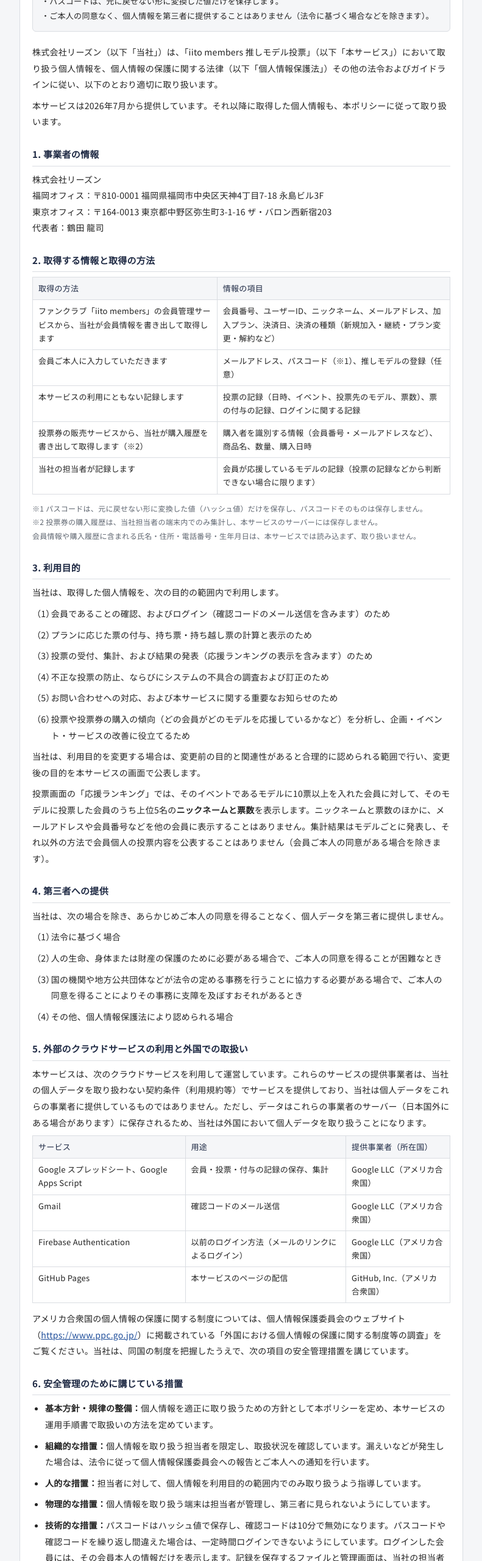
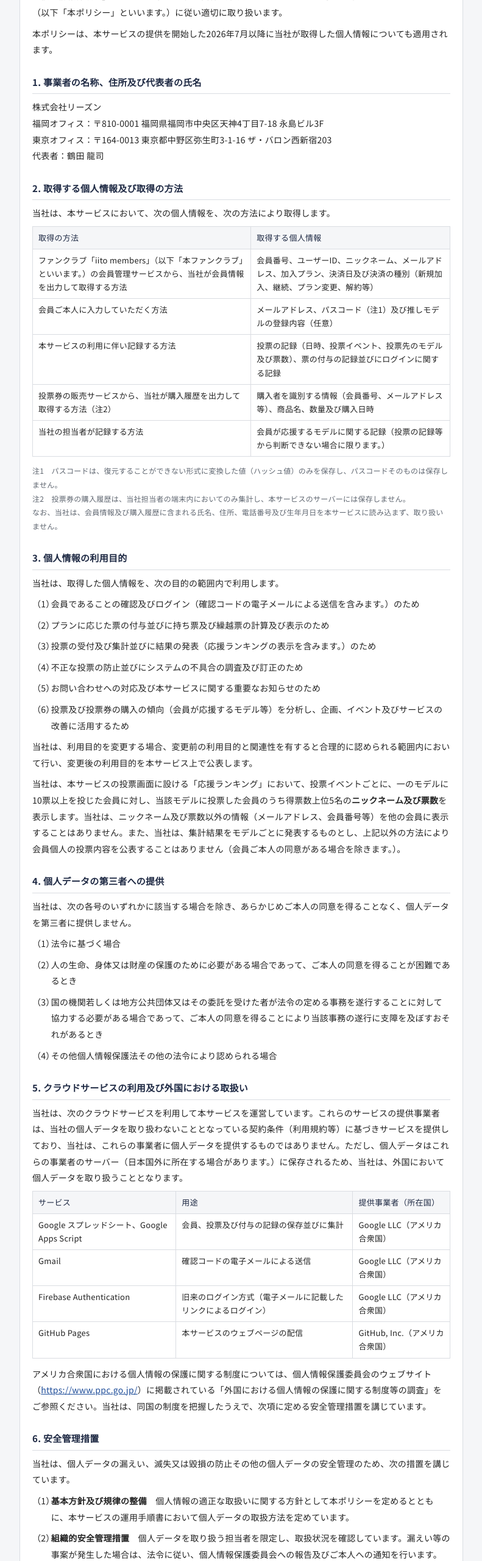
Before and after one commit to reasonholdings/iito-voting, a plain HTML site: page privacy.html in a window 1280 px wide. Shown: the part 240-2800 px from the top of the page at 61% size, without its empty margins (244-1035 px from the left). Drawn offline with Linux system fonts and the light colour scheme.

Commit message:
Rewrite the privacy policy in formal Japanese
Co-Authored-By: Claude Opus 5.5 <noreply@anthropic.com>
Claude-Session: https://claude.ai/code/session_019xpWVByg3D3j4qd11sAAAt

```diff
--- a/privacy.html
+++ b/privacy.html
@@ -44,106 +44,111 @@ a{color:var(--ln)}
   <div class="meta">iito members 推しモデル投票　／　制定日：2026年11月1日　／　最終改定日：2026年11月21日</div>
 
   <div class="card">
-    <div class="lead"><b>主な内容</b><br>・投票サービスでは、氏名・住所・電話番号・生年月日を取り扱いません。<br>・パスコードは、元に戻せない形に変換した値だけを保存します。<br>・ご本人の同意なく、個人情報を第三者に提供することはありません（法令に基づく場合などを除きます）。</div>
+    <p>株式会社リーズン（以下「当社」といいます。）は、当社が提供する「iito members 推しモデル投票」（以下「本サービス」といいます。）において取り扱う個人情報について、個人情報の保護に関する法律（以下「個人情報保護法」といいます。）その他の関係法令及びガイドラインを遵守し、本プライバシーポリシー（以下「本ポリシー」といいます。）に従い適切に取り扱います。</p>
+    <p>本ポリシーは、本サービスの提供を開始した2026年7月以降に当社が取得した個人情報についても適用されます。</p>
 
-    <p>株式会社リーズン（以下「当社」）は、「iito members 推しモデル投票」（以下「本サービス」）において取り扱う個人情報を、個人情報の保護に関する法律（以下「個人情報保護法」）その他の法令およびガイドラインに従い、以下のとおり適切に取り扱います。</p>
-    <p>本サービスは2026年7月から提供しています。それ以降に取得した個人情報も、本ポリシーに従って取り扱います。</p>
-
-    <h2>1. 事業者の情報</h2>
+    <h2>1. 事業者の名称、住所及び代表者の氏名</h2>
     <p>株式会社リーズン<br>
     福岡オフィス：〒810-0001 福岡県福岡市中央区天神4丁目7-18 永島ビル3F<br>
     東京オフィス：〒164-0013 東京都中野区弥生町3-1-16 ザ・バロン西新宿203<br>
     代表者：鶴田 龍司</p>
 
-    <h2>2. 取得する情報と取得の方法</h2>
+    <h2>2. 取得する個人情報及び取得の方法</h2>
+    <p>当社は、本サービスにおいて、次の個人情報を、次の方法により取得します。</p>
     <div class="tbl"><table>
-      <tr><th>取得の方法</th><th>情報の項目</th></tr>
-      <tr><td>ファンクラブ「iito members」の会員管理サービスから、当社が会員情報を書き出して取得します</td><td>会員番号、ユーザーID、ニックネーム、メールアドレス、加入プラン、決済日、決済の種類（新規加入・継続・プラン変更・解約など）</td></tr>
-      <tr><td>会員ご本人に入力していただきます</td><td>メールアドレス、パスコード（※1）、推しモデルの登録（任意）</td></tr>
-      <tr><td>本サービスの利用にともない記録します</td><td>投票の記録（日時、イベント、投票先のモデル、票数）、票の付与の記録、ログインに関する記録</td></tr>
-      <tr><td>投票券の販売サービスから、当社が購入履歴を書き出して取得します（※2）</td><td>購入者を識別する情報（会員番号・メールアドレスなど）、商品名、数量、購入日時</td></tr>
-      <tr><td>当社の担当者が記録します</td><td>会員が応援しているモデルの記録（投票の記録などから判断できない場合に限ります）</td></tr>
+      <tr><th>取得の方法</th><th>取得する個人情報</th></tr>
+      <tr><td>ファンクラブ「iito members」（以下「本ファンクラブ」といいます。）の会員管理サービスから、当社が会員情報を出力して取得する方法</td><td>会員番号、ユーザーID、ニックネーム、メールアドレス、加入プラン、決済日及び決済の種別（新規加入、継続、プラン変更、解約等）</td></tr>
+      <tr><td>会員ご本人に入力していただく方法</td><td>メールアドレス、パスコード（注1）及び推しモデルの登録内容（任意）</td></tr>
+      <tr><td>本サービスの利用に伴い記録する方法</td><td>投票の記録（日時、投票イベント、投票先のモデル及び票数）、票の付与の記録並びにログインに関する記録</td></tr>
+      <tr><td>投票券の販売サービスから、当社が購入履歴を出力して取得する方法（注2）</td><td>購入者を識別する情報（会員番号、メールアドレス等）、商品名、数量及び購入日時</td></tr>
+      <tr><td>当社の担当者が記録する方法</td><td>会員が応援するモデルに関する記録（投票の記録等から判断できない場合に限ります。）</td></tr>
     </table></div>
-    <p class="note">※1 パスコードは、元に戻せない形に変換した値（ハッシュ値）だけを保存し、パスコードそのものは保存しません。<br>
-    ※2 投票券の購入履歴は、当社担当者の端末内でのみ集計し、本サービスのサーバーには保存しません。<br>
-    会員情報や購入履歴に含まれる氏名・住所・電話番号・生年月日は、本サービスでは読み込まず、取り扱いません。</p>
+    <p class="note">注1　パスコードは、復元することができない形式に変換した値（ハッシュ値）のみを保存し、パスコードそのものは保存しません。<br>
+    注2　投票券の購入履歴は、当社担当者の端末内においてのみ集計し、本サービスのサーバーには保存しません。<br>
+    なお、当社は、会員情報及び購入履歴に含まれる氏名、住所、電話番号及び生年月日を本サービスに読み込まず、取り扱いません。</p>
 
-    <h2>3. 利用目的</h2>
+    <h2>3. 個人情報の利用目的</h2>
     <p>当社は、取得した個人情報を、次の目的の範囲内で利用します。</p>
     <ol class="paren">
-      <li>会員であることの確認、およびログイン（確認コードのメール送信を含みます）のため</li>
-      <li>プランに応じた票の付与、持ち票・持ち越し票の計算と表示のため</li>
-      <li>投票の受付、集計、および結果の発表（応援ランキングの表示を含みます）のため</li>
-      <li>不正な投票の防止、ならびにシステムの不具合の調査および訂正のため</li>
-      <li>お問い合わせへの対応、および本サービスに関する重要なお知らせのため</li>
-      <li>投票や投票券の購入の傾向（どの会員がどのモデルを応援しているかなど）を分析し、企画・イベント・サービスの改善に役立てるため</li>
+      <li>会員であることの確認及びログイン（確認コードの電子メールによる送信を含みます。）のため</li>
+      <li>プランに応じた票の付与並びに持ち票及び繰越票の計算及び表示のため</li>
+      <li>投票の受付及び集計並びに結果の発表（応援ランキングの表示を含みます。）のため</li>
+      <li>不正な投票の防止並びにシステムの不具合の調査及び訂正のため</li>
+      <li>お問い合わせへの対応及び本サービスに関する重要なお知らせのため</li>
+      <li>投票及び投票券の購入の傾向（会員が応援するモデル等）を分析し、企画、イベント及びサービスの改善に活用するため</li>
     </ol>
-    <p>当社は、利用目的を変更する場合は、変更前の目的と関連性があると合理的に認められる範囲で行い、変更後の目的を本サービスの画面で公表します。</p>
-    <p>投票画面の「応援ランキング」では、そのイベントであるモデルに10票以上を入れた会員に対して、そのモデルに投票した会員のうち上位5名の<b>ニックネームと票数</b>を表示します。ニックネームと票数のほかに、メールアドレスや会員番号などを他の会員に表示することはありません。集計結果はモデルごとに発表し、それ以外の方法で会員個人の投票内容を公表することはありません（会員ご本人の同意がある場合を除きます）。</p>
+    <p>当社は、利用目的を変更する場合、変更前の利用目的と関連性を有すると合理的に認められる範囲内において行い、変更後の利用目的を本サービス上で公表します。</p>
+    <p>当社は、本サービスの投票画面に設ける「応援ランキング」において、投票イベントごとに、一のモデルに10票以上を投じた会員に対し、当該モデルに投票した会員のうち得票数上位5名の<b>ニックネーム及び票数</b>を表示します。当社は、ニックネーム及び票数以外の情報（メールアドレス、会員番号等）を他の会員に表示することはありません。また、当社は、集計結果をモデルごとに発表するものとし、上記以外の方法により会員個人の投票内容を公表することはありません（会員ご本人の同意がある場合を除きます。）。</p>
 
-    <h2>4. 第三者への提供</h2>
-    <p>当社は、次の場合を除き、あらかじめご本人の同意を得ることなく、個人データを第三者に提供しません。</p>
+    <h2>4. 個人データの第三者への提供</h2>
+    <p>当社は、次の各号のいずれかに該当する場合を除き、あらかじめご本人の同意を得ることなく、個人データを第三者に提供しません。</p>
     <ol class="paren">
       <li>法令に基づく場合</li>
-      <li>人の生命、身体または財産の保護のために必要がある場合で、ご本人の同意を得ることが困難なとき</li>
-      <li>国の機関や地方公共団体などが法令の定める事務を行うことに協力する必要がある場合で、ご本人の同意を得ることによりその事務に支障を及ぼすおそれがあるとき</li>
-      <li>その他、個人情報保護法により認められる場合</li>
+      <li>人の生命、身体又は財産の保護のために必要がある場合であって、ご本人の同意を得ることが困難であるとき</li>
+      <li>国の機関若しくは地方公共団体又はその委託を受けた者が法令の定める事務を遂行することに対して協力する必要がある場合であって、ご本人の同意を得ることにより当該事務の遂行に支障を及ぼすおそれがあるとき</li>
+      <li>その他個人情報保護法その他の法令により認められる場合</li>
     </ol>
 
-    <h2>5. 外部のクラウドサービスの利用と外国での取扱い</h2>
-    <p>本サービスは、次のクラウドサービスを利用して運営しています。これらのサービスの提供事業者は、当社の個人データを取り扱わない契約条件（利用規約等）でサービスを提供しており、当社は個人データをこれらの事業者に提供しているものではありません。ただし、データはこれらの事業者のサーバー（日本国外にある場合があります）に保存されるため、当社は外国において個人データを取り扱うことになります。</p>
+    <h2>5. クラウドサービスの利用及び外国における取扱い</h2>
+    <p>当社は、次のクラウドサービスを利用して本サービスを運営しています。これらのサービスの提供事業者は、当社の個人データを取り扱わないこととなっている契約条件（利用規約等）に基づきサービスを提供しており、当社は、これらの事業者に個人データを提供するものではありません。ただし、個人データはこれらの事業者のサーバー（日本国外に所在する場合があります。）に保存されるため、当社は、外国において個人データを取り扱うこととなります。</p>
     <div class="tbl"><table>
       <tr><th>サービス</th><th>用途</th><th>提供事業者（所在国）</th></tr>
-      <tr><td>Google スプレッドシート、Google Apps Script</td><td>会員・投票・付与の記録の保存、集計</td><td>Google LLC（アメリカ合衆国）</td></tr>
-      <tr><td>Gmail</td><td>確認コードのメール送信</td><td>Google LLC（アメリカ合衆国）</td></tr>
-      <tr><td>Firebase Authentication</td><td>以前のログイン方法（メールのリンクによるログイン）</td><td>Google LLC（アメリカ合衆国）</td></tr>
-      <tr><td>GitHub Pages</td><td>本サービスのページの配信</td><td>GitHub, Inc.（アメリカ合衆国）</td></tr>
+      <tr><td>Google スプレッドシート、Google Apps Script</td><td>会員、投票及び付与の記録の保存並びに集計</td><td>Google LLC（アメリカ合衆国）</td></tr>
+      <tr><td>Gmail</td><td>確認コードの電子メールによる送信</td><td>Google LLC（アメリカ合衆国）</td></tr>
+      <tr><td>Firebase Authentication</td><td>旧来のログイン方式（電子メールに記載したリンクによるログイン）</td><td>Google LLC（アメリカ合衆国）</td></tr>
+      <tr><td>GitHub Pages</td><td>本サービスのウェブページの配信</td><td>GitHub, Inc.（アメリカ合衆国）</td></tr>
     </table></div>
-    <p>アメリカ合衆国の個人情報の保護に関する制度については、個人情報保護委員会のウェブサイト（<a href="https://www.ppc.go.jp/" target="_blank" rel="noopener">https://www.ppc.go.jp/</a>）に掲載されている「外国における個人情報の保護に関する制度等の調査」をご覧ください。当社は、同国の制度を把握したうえで、次の項目の安全管理措置を講じています。</p>
+    <p>アメリカ合衆国における個人情報の保護に関する制度については、個人情報保護委員会のウェブサイト（<a href="https://www.ppc.go.jp/" target="_blank" rel="noopener">https://www.ppc.go.jp/</a>）に掲載されている「外国における個人情報の保護に関する制度等の調査」をご参照ください。当社は、同国の制度を把握したうえで、次項に定める安全管理措置を講じています。</p>
 
-    <h2>6. 安全管理のために講じている措置</h2>
-    <ul>
-      <li><b>基本方針・規律の整備：</b>個人情報を適正に取り扱うための方針として本ポリシーを定め、本サービスの運用手順書で取扱いの方法を定めています。</li>
-      <li><b>組織的な措置：</b>個人情報を取り扱う担当者を限定し、取扱状況を確認しています。漏えいなどが発生した場合は、法令に従って個人情報保護委員会への報告とご本人への通知を行います。</li>
-      <li><b>人的な措置：</b>担当者に対して、個人情報を利用目的の範囲内でのみ取り扱うよう指導しています。</li>
-      <li><b>物理的な措置：</b>個人情報を取り扱う端末は担当者が管理し、第三者に見られないようにしています。</li>
-      <li><b>技術的な措置：</b>パスコードはハッシュ値で保存し、確認コードは10分で無効になります。パスコードや確認コードを繰り返し間違えた場合は、一定時間ログインできないようにしています。ログインした会員には、その会員本人の情報だけを表示します。記録を保存するファイルと管理画面は、当社の担当者だけが利用できるよう設定しています。</li>
-      <li><b>外的環境の把握：</b>前項のとおり、データを保存する国の制度を把握したうえで、安全管理措置を講じています。</li>
-    </ul>
+    <h2>6. 安全管理措置</h2>
+    <p>当社は、個人データの漏えい、滅失又は毀損の防止その他の個人データの安全管理のため、次の措置を講じています。</p>
+    <ol class="paren">
+      <li><b>基本方針及び規律の整備</b>　個人情報の適正な取扱いに関する方針として本ポリシーを定めるとともに、本サービスの運用手順書において個人データの取扱方法を定めています。</li>
+      <li><b>組織的安全管理措置</b>　個人データを取り扱う担当者を限定し、取扱状況を確認しています。漏えい等の事案が発生した場合は、法令に従い、個人情報保護委員会への報告及びご本人への通知を行います。</li>
+      <li><b>人的安全管理措置</b>　個人データを取り扱う担当者に対し、利用目的の範囲内においてのみ個人データを取り扱うよう指導しています。</li>
+      <li><b>物理的安全管理措置</b>　個人データを取り扱う端末は担当者が管理し、権限を有しない者による閲覧を防止しています。</li>
+      <li><b>技術的安全管理措置</b>　パスコードはハッシュ値により保存し、確認コードは発行から10分で無効となるよう設定しています。パスコード又は確認コードの入力を一定回数誤った場合は、一定時間ログインを制限しています。ログインした会員に対しては、当該会員本人の情報のみを表示します。また、記録を保存するファイル及び管理画面は、当社の担当者のみが利用できるよう設定しています。</li>
+      <li><b>外的環境の把握</b>　前項に記載のとおり、個人データを保存する外国の制度を把握したうえで、安全管理措置を講じています。</li>
+    </ol>
 
     <h2>7. 端末への情報の保存</h2>
-    <p>本サービスは、次回のログインの手間を減らし、画面をすばやく表示するため、ログインの状態、ニックネーム、ご自身の投票と票の付与の記録、推しモデルなどを、ご利用のブラウザ内（ローカルストレージ）に保存します。他の会員の情報は保存しません。マイページの「ログアウト」でログインの状態は削除されます。すべて削除したい場合は、ブラウザの設定から本サービスのサイトデータを削除してください。共用の端末では、利用後にログアウトしてください。本サービスでは、広告を目的とした追跡は行っていません。</p>
+    <p>本サービスは、次回以降のログインを容易にし、画面を速やかに表示するため、ログインの状態、ニックネーム、ご本人の投票及び票の付与の記録、推しモデル等を、ご利用のブラウザ内（ローカルストレージ）に保存します。他の会員の情報は保存しません。マイページの「ログアウト」を選択すると、ログインの状態は削除されます。保存された情報をすべて削除する場合は、ブラウザの設定から本サービスのサイトデータを削除してください。共用の端末をご利用の場合は、利用後に必ずログアウトしてください。なお、本サービスでは、広告を目的とした利用者の追跡は行っていません。</p>
 
     <h2>8. 外部への情報の送信</h2>
-    <p>本サービスのページを表示する際、文字やアイコン、ログイン機能を読み込むため、ご利用の端末から次の事業者に、IPアドレス、ブラウザの種類、閲覧したページのアドレスなどの情報が送信されます。</p>
+    <p>本サービスのウェブページを表示する際、文字、アイコン及びログイン機能を読み込むため、ご利用の端末から次の事業者に対し、IPアドレス、ブラウザの種類、閲覧したページのアドレス等の情報が送信されます。</p>
     <div class="tbl"><table>
       <tr><th>送信先</th><th>目的</th></tr>
-      <tr><td>Google LLC（Google Fonts、Firebase）</td><td>文字（フォント）の表示、ログイン機能の読み込み</td></tr>
+      <tr><td>Google LLC（Google Fonts、Firebase）</td><td>文字（フォント）の表示及びログイン機能の読み込み</td></tr>
       <tr><td>jsDelivr（オープンソースのファイル配信サービス）</td><td>アイコンの表示</td></tr>
-      <tr><td>GitHub, Inc.（GitHub Pages）</td><td>ページの配信</td></tr>
+      <tr><td>GitHub, Inc.（GitHub Pages）</td><td>ウェブページの配信</td></tr>
     </table></div>
     <p>送信された情報は、各事業者のプライバシーポリシーに従って取り扱われます。</p>
 
     <h2>9. 保存期間</h2>
-    <p>当社は、個人情報を利用目的の達成に必要な期間に限り保存し、必要がなくなったときは遅滞なく消去します。ただし、会員がプランを解約した後も、集計の確認やお問い合わせへの対応のため、投票と票の付与の記録を一定期間保存することがあります。</p>
+    <p>当社は、個人情報を利用目的の達成に必要な期間に限り保存し、その必要がなくなった場合は遅滞なく消去します。ただし、会員がプランを解約した後においても、集計の確認及びお問い合わせへの対応のため、投票及び票の付与の記録を一定期間保存する場合があります。</p>
 
-    <h2>10. 開示等のご請求</h2>
+    <h2>10. 保有個人データの開示等の請求</h2>
     <ol>
-      <li>ご本人は、当社が保有するご自身の個人データについて、利用目的の通知、開示（第三者提供の記録の開示を含みます）、内容の訂正・追加・削除、利用の停止・消去、および第三者への提供の停止を請求することができます。</li>
-      <li>ご請求は、下記の窓口へメールでご連絡ください。ご本人であることを確認するため、iito members に登録しているメールアドレスからお送りいただくか、当社が別途お願いする方法で確認させていただきます。代理人によるご請求の場合は、代理権を確認できる書類をお願いすることがあります。</li>
+      <li>ご本人は、当社が保有するご本人の保有個人データについて、利用目的の通知、開示（第三者提供記録の開示を含みます。）、内容の訂正、追加若しくは削除、利用の停止若しくは消去又は第三者への提供の停止（以下「開示等」といいます。）を請求することができます。</li>
+      <li>開示等の請求は、第11項に定める窓口に電子メールによりお申し出ください。当社は、ご本人であることを確認するため、本ファンクラブに登録されたメールアドレスからの送信をお願いし、又は当社が別途定める方法により確認を行います。代理人による請求の場合は、代理権を確認できる書類のご提出をお願いすることがあります。</li>
       <li>当社は、ご本人であることを確認したうえで、法令に従い遅滞なく対応します。法令により対応できない場合は、その理由をご説明します。</li>
-      <li>開示のご請求の手数料はいただきません。</li>
+      <li>開示等の請求に係る手数料はいただきません。</li>
     </ol>
 
-    <h2>11. お問い合わせ・苦情の窓口</h2>
-    <p>個人情報の取扱いに関するお問い合わせや苦情は、次の窓口で受け付けます。<br>
+    <h2>11. お問い合わせ及び苦情の窓口</h2>
+    <p>個人情報の取扱いに関するお問い合わせ及び苦情は、次の窓口において受け付けます。<br>
     株式会社リーズン　iito members 運営担当<br>
-    メール：<a href="mailto:info@reason.holdings">info@reason.holdings</a></p>
+    電子メール：<a href="mailto:info@reason.holdings">info@reason.holdings</a></p>
 
     <h2>12. 本ポリシーの変更</h2>
-    <p>当社は、法令の改正やサービスの変更に応じて、本ポリシーを変更することがあります。重要な変更を行う場合は、本サービスの画面その他の適切な方法でお知らせします。</p>
+    <p>当社は、法令の改正、本サービスの内容の変更その他の事由により、本ポリシーを変更することがあります。重要な変更を行う場合は、本サービス上への掲載その他の適切な方法により周知します。</p>
 
-    <div class="sign"><p>2026年11月1日 制定<br>2026年11月21日 改定（3. 利用目的：応援ランキングの表示を追加。2026年11月23日から適用）<br>株式会社リーズン</p></div>
+    <div class="sign">
+      <p>2026年11月1日　制定<br>
+      2026年11月21日　改定（3. 個人情報の利用目的：応援ランキングの表示を追加。2026年11月23日から施行）<br>
+      2026年11月21日　改定（全体の表現を整備）</p>
+      <p>株式会社リーズン</p>
+    </div>
   </div>
   <div class="foot"><a href="terms.html">利用規約</a>　｜　<a href="./">投票ページへ戻る</a></div>
 </div>
```
Also changed, not shown: 1 other file.
